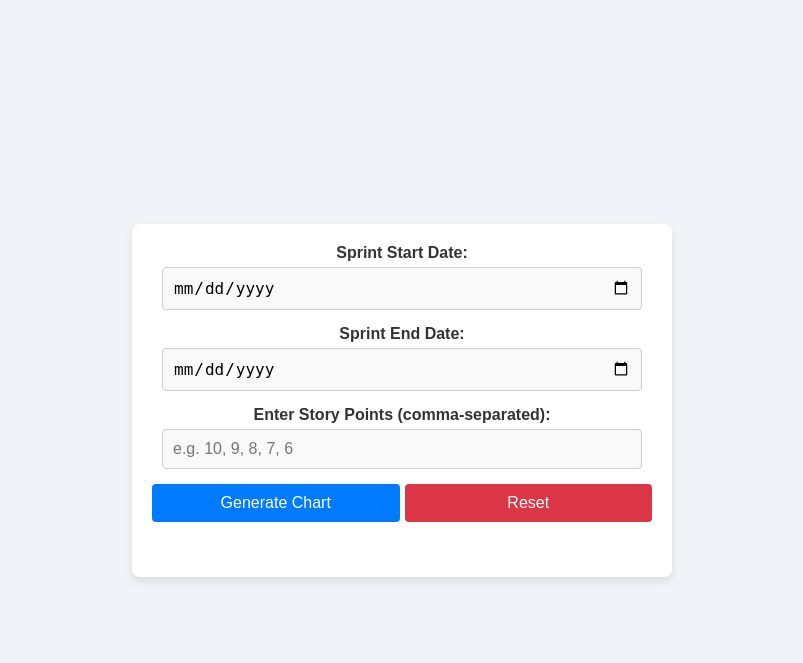
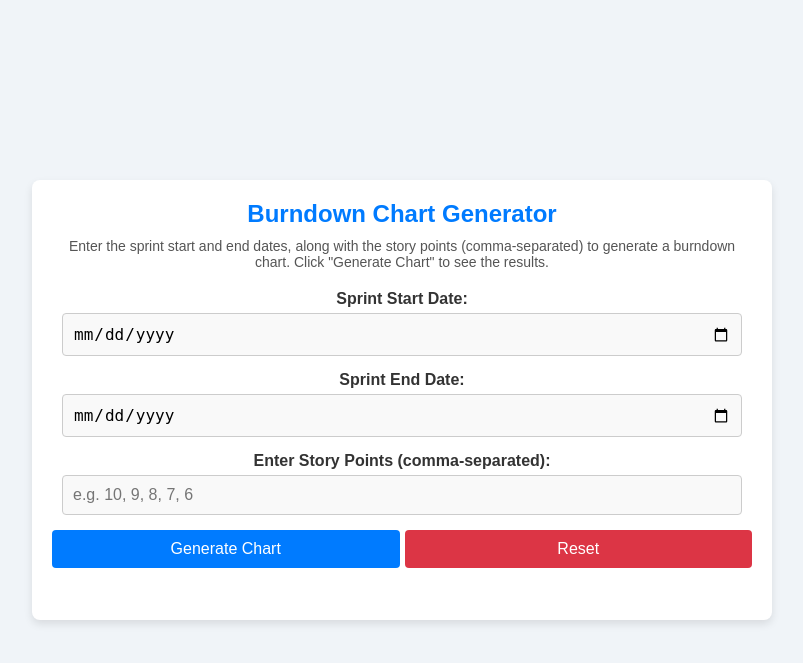
Before and after one commit to Hckmar9/bdc, a Flask app: page / in a window 1280 px wide. Shown: the top 663 px of the page, without its empty margins (238-1041 px from the left). Run offline with Flask 3, Linux system fonts and the light colour scheme.

Commit message:
Updated app

```diff
--- a/gunicorn_config.py
+++ /dev/null
@@ -1,2 +0,0 @@
-bind = "0.0.0.0:80"
-workers = 2
--- a/runtime.txt
+++ /dev/null
@@ -1 +0,0 @@
-python-3.10.4
--- a/static/style.css
+++ b/static/style.css
@@ -1,5 +1,10 @@
 /* Reset default browser styles */
-body, h1, p, input, button, label {
+body,
+h1,
+p,
+input,
+button,
+label {
   margin: 0;
   padding: 0;
   box-sizing: border-box;
@@ -7,7 +12,7 @@ body, h1, p, input, button, label {
 
 /* Basic styles for the body */
 body {
-    font-family: 'Arial', sans-serif;
+  font-family: "Arial", sans-serif;
   background-color: #f0f4f8;
   color: #333;
   display: flex;
@@ -23,9 +28,24 @@ body {
   border-radius: 8px;
   box-shadow: 0 4px 8px rgba(0, 0, 0, 0.1);
   padding: 20px;
-    max-width: 500px;
+  max-width: 700px;
+  height: 400px;
   width: 100%;
   text-align: center;
+}
+
+/* Header styling */
+h1 {
+  font-size: 24px;
+  margin-bottom: 10px;
+  color: #007bff;
+}
+
+/* Instructions styling */
+.instructions {
+  font-size: 14px;
+  margin-bottom: 20px;
+  color: #555;
 }
 
 /* Input section styling */
@@ -40,7 +60,9 @@ label {
   font-weight: bold;
 }
 
-input[type="date"], input[type="text"], button {
+input[type="date"],
+input[type="text"],
+button {
   width: calc(100% - 20px);
   padding: 10px;
   margin-bottom: 15px;
@@ -49,7 +71,8 @@ input[type="date"], input[type="text"], button {
   font-size: 16px;
 }
 
-input[type="date"], input[type="text"] {
+input[type="date"],
+input[type="text"] {
   background-color: #f9f9f9;
 }
 
@@ -97,18 +120,6 @@ img {
   border-radius: 4px;
 }
 
-/* Summary section styling */
-#summary {
-    margin-top: 20px;
-    text-align: left;
-}
-
-#summary p {
-    margin: 5px 0;
-    font-weight: bold;
-    color: #555;
-}
-
 /* Download button styling */
 .download-button {
   display: inline-block;
--- a/templates/index.html
+++ b/templates/index.html
@@ -1,21 +1,38 @@
 <!DOCTYPE html>
 <html lang="en">
   <head>
-    <meta charset="UTF-8">
-    <meta name="viewport" content="width=device-width, initial-scale=1.0">
+    <meta charset="UTF-8" />
+    <meta name="viewport" content="width=device-width, initial-scale=1.0" />
     <title>Burndown Chart</title>
-    <link rel="stylesheet" href="{{ url_for('static', filename='style.css') }}">
+    <link
+      rel="stylesheet"
+      href="{{ url_for('static', filename='style.css') }}"
+    />
   </head>
   <body>
     <div class="container">
+      <h1>Burndown Chart Generator</h1>
+      <p class="instructions">
+        Enter the sprint start and end dates, along with the story points
+        (comma-separated) to generate a burndown chart. Click "Generate Chart"
+        to see the results.
+      </p>
       <div class="input-section">
         <form method="post" id="chartForm">
           <label for="startDate">Sprint Start Date: </label>
-                <input type="date" id="startDate" name="startDate" required>
+          <input type="date" id="startDate" name="startDate" required />
           <label for="endDate">Sprint End Date: </label>
-                <input type="date" id="endDate" name="endDate" required>
-                <label for="storyPoints">Enter Story Points (comma-separated): </label>
-                <input type="text" id="storyPoints" name="storyPoints" placeholder="e.g. 10, 9, 8, 7, 6" required>
+          <input type="date" id="endDate" name="endDate" required />
+          <label for="storyPoints"
+            >Enter Story Points (comma-separated):
+          </label>
+          <input
+            type="text"
+            id="storyPoints"
+            name="storyPoints"
+            placeholder="e.g. 10, 9, 8, 7, 6"
+            required
+          />
           <div class="button-group">
             <button type="submit">Generate Chart</button>
             <button type="button" onclick="resetForm()">Reset</button>
@@ -24,14 +41,19 @@
       </div>
       <div class="chart-section">
         {% if show_chart %}
-                <img src="{{ url_for('static', filename='burndown_chart.png') }}" alt="Burndown Chart">
-                <a href="{{ url_for('download_chart') }}" class="download-button">Download Chart</a>
+        <img
+          src="{{ url_for('static', filename='burndown_chart.png') }}"
+          alt="Burndown Chart"
+        />
+        <a href="{{ url_for('download_chart') }}" class="download-button"
+          >Download Chart</a
+        >
         {% endif %}
       </div>
     </div>
     <script>
       function resetForm() {
-            document.getElementById('chartForm').reset();
+        document.getElementById("chartForm").reset();
         window.location.href = "/";
       }
     </script>
```
Also changed, not shown: 1 other file. Lines whose indentation alone changed are shown as unchanged.
